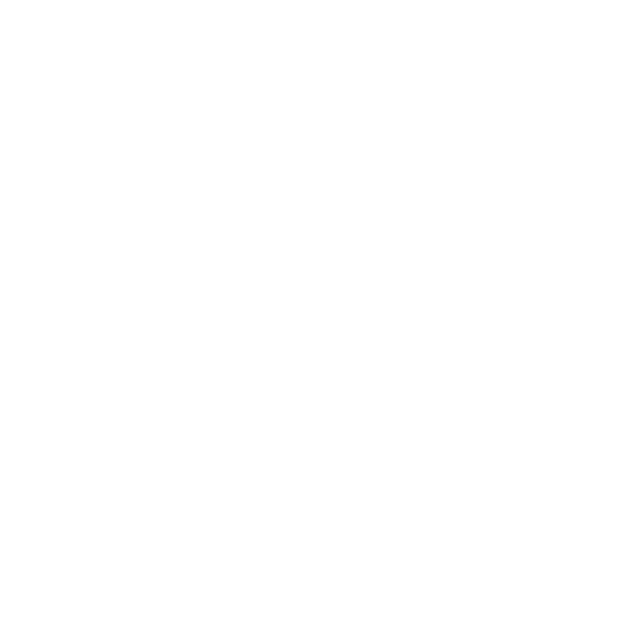
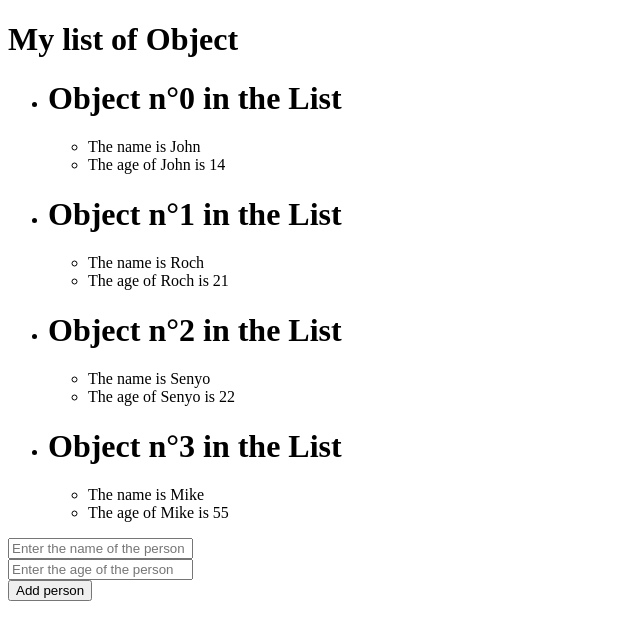
Before and after one commit to rapetoh/Quick-training-on-React-basis, a React (Vite) app in the folder React application/: page / in a window 1280 px wide. Shown: the top 640 px of the page, without its empty margins (0-640 px from the left). Built offline with nearby package versions, Linux system fonts and the light colour scheme.

Commit message:
now we have reviewed how to update in live, the content of a list of object thanks to useState hook. It is just the combination of some things we've learned previously

```diff
--- a/React application/src/App.jsx
+++ b/React application/src/App.jsx
@@ -12,6 +12,7 @@
 import ColorPicker from "./ColorPicker.jsx";
 import UseStateWithAnObject from "./UseStateWithAnObject.jsx";
 import UpdateListInRealTime from "./UpdateListInRealTime.jsx";
+import UpdateListOfObject from "./UpdateListOfObject.jsx";
 
 
 function App() {
@@ -62,6 +63,8 @@
       {/* <UseStateWithAnObject></UseStateWithAnObject> */}
 
       {/* <UpdateListInRealTime></UpdateListInRealTime> */}
+
+      <UpdateListOfObject></UpdateListOfObject>
     </>
   );
 
--- a/React application/src/UpdateListOfObject.jsx
+++ b/React application/src/UpdateListOfObject.jsx
@@ -1,6 +1,58 @@
+/*
+Here we are going to review how to update a list of objects in React in real time using the useState hook.
+It is quite similar to what we have done previously but with a little twist.
+
+Nothing really waouh here. It is just the combination of the knowledge we have learned so far on List and Object update with useState hook.
+
+*/
+
+import { useState } from 'react';
+
 function UpdateListOfObject () {
 
+    const initialListOfObject = [
+        { id: 1, name: 'John', age: 14 },
+        { id: 2, name: 'Roch', age: 21 },
+        { id: 3, name: 'Senyo', age: 22 },
+        { id: 4, name: 'Mike', age: 55 },
+    ]
 
+    const [listOfObject, setListOfObject] = useState(initialListOfObject);
+
+    function addAnObjectToTheList(event){
+        event.preventDefault();
+        setListOfObject((thePreviousListOfObject) => ([...thePreviousListOfObject, {id: listOfObject.length + 1,name: event.target.name.value, age: event.target.age.value}]));
+    }
+
+
+    return(
+        <div>
+            <h1>My list of Object</h1>
+            <ul>
+
+                {
+                    listOfObject.map((myobject,index) =>
+                        (
+                            <li key={index}>
+                                <h1>Object n°{index} in the List</h1>
+                                <ul>
+                                    <li>The name is {myobject.name}</li>
+                                    <li>The age of {myobject.name} is {myobject.age} </li>
+                                </ul>
+                            </li>
+                        )
+                    )
+                }
+            </ul>
+
+            <form action="#" onSubmit={addAnObjectToTheList}>
+                <input type="text" name="name" placeholder="Enter the name of the person"/> <br />
+                <input type="number" name="age" placeholder="Enter the age of the person"/><br />
+                <button type="submit">Add person</button>
+            </form>
+
+        </div>
+    )
 
 }
 
```
